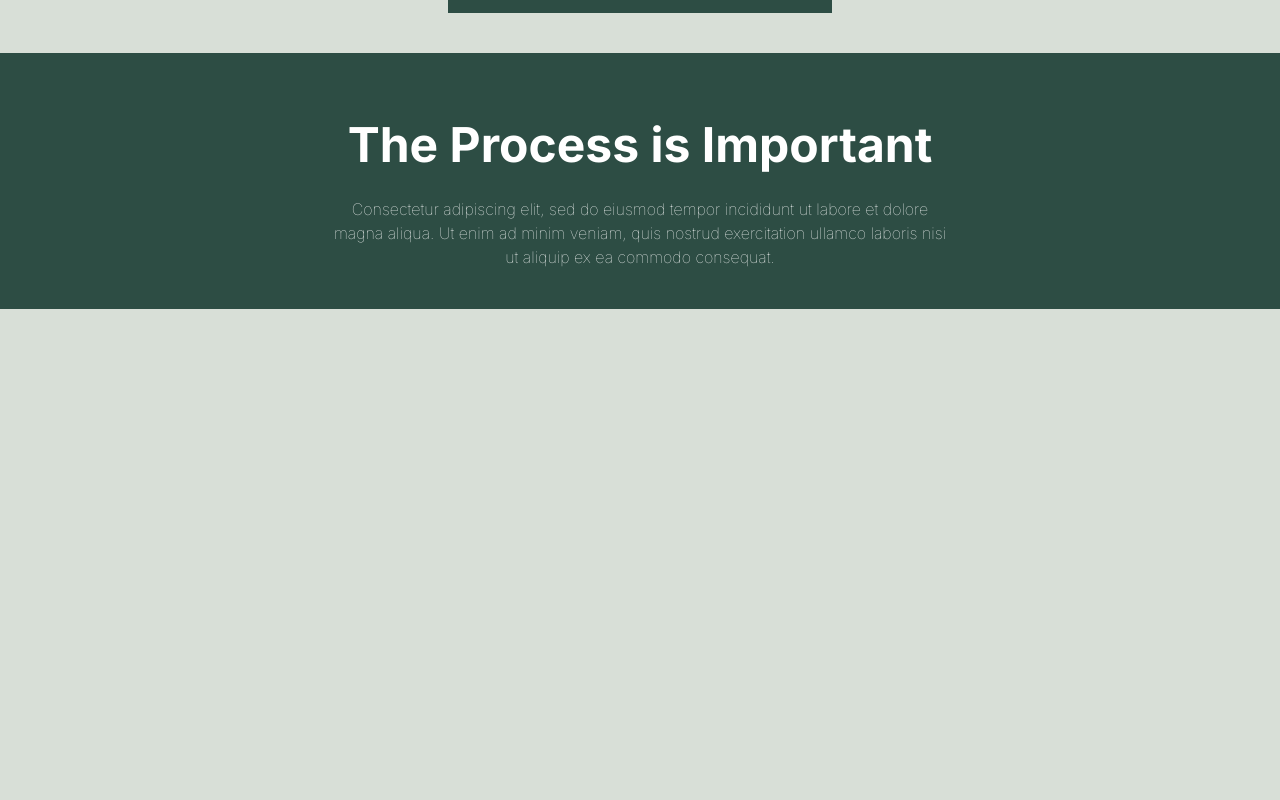
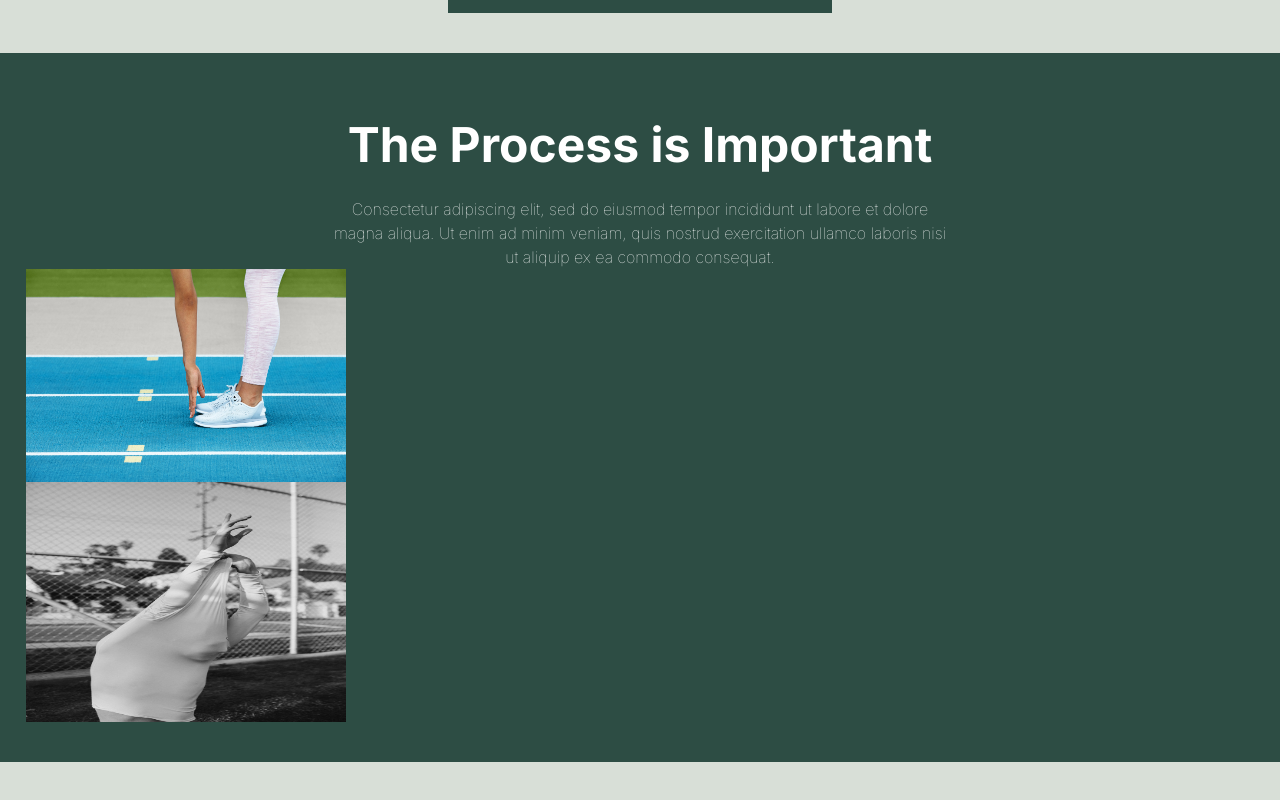
Before and after one commit to etimexo/Design-agency, a Next.js app: page /signup in a window 1280 px wide. Shown: the part 1368-2168 px from the top of the page. Before the commit the page ends 1717 px from the top, so only its background shows below. Built offline with nearby package versions, Linux system fonts and the light colour scheme.

Commit message:
Style Process.jsx component

```diff
--- a/src/app/components/Process.jsx
+++ b/src/app/components/Process.jsx
@@ -1,5 +1,12 @@
 import React from "react";
+import Image from "next/image";
 import "../components/Process.css";
+import Toes from "../toes.jpg";
+import Undress from "../undress.jpg";
+import Seats from "../seats.jpg";
+import Back2 from "../back2.jpg";
+import Look from "../look.jpg";
+
 
 export default function Process() {
   return (
@@ -12,6 +19,13 @@
         exercitationem facilis. */}
         Consectetur adipiscing elit, sed do eiusmod tempor incididunt ut labore et dolore magna aliqua. Ut enim ad minim veniam, quis nostrud exercitation ullamco laboris nisi ut aliquip ex ea commodo consequat.
       </p>
+      <div className="images">
+        <div className="im1">
+            <Image src={Toes} className="size1" alt="athlete touching her toes"/>
+            <Image src={Undress} className="size2" alt="an athlete takiing off a shirt" />
+        </div>
+
+      </div>
     </section>
   );
 }
```
